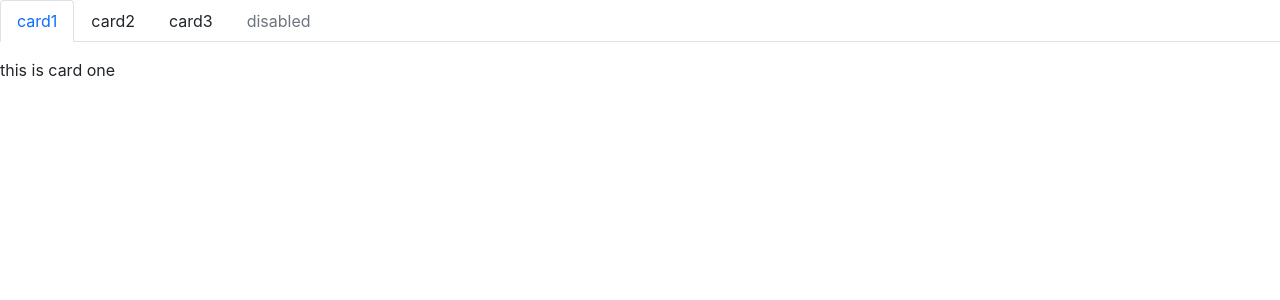
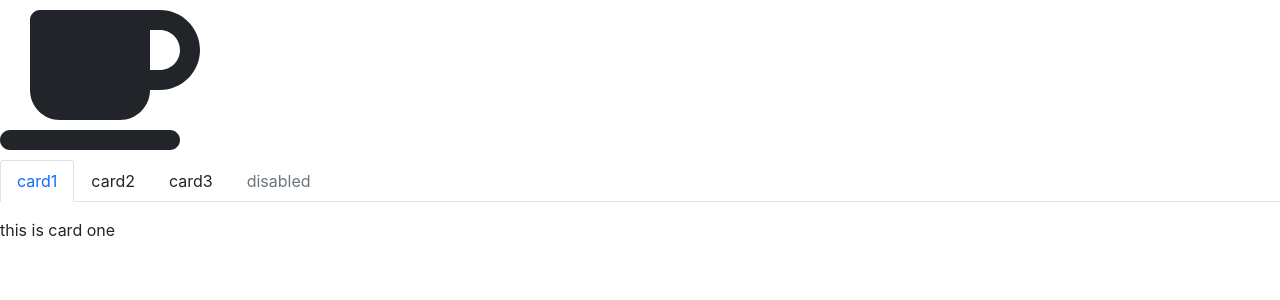
Before and after one commit to xing-6464/star-ui-react, a React (Vite) app: page / in a window 1280 px wide. Shown: the top 300 px of the page. Built offline with nearby package versions, Linux system fonts and the light colour scheme.

Commit message:
添加图表库

```diff
--- a/package.json
+++ b/package.json
@@ -12,6 +12,9 @@
     "build-storybook": "build-storybook"
   },
   "dependencies": {
+    "@fortawesome/fontawesome-svg-core": "^6.3.0",
+    "@fortawesome/free-solid-svg-icons": "^6.3.0",
+    "@fortawesome/react-fontawesome": "^0.2.0",
     "classnames": "^2.3.2",
     "react": "^18.2.0",
     "react-dom": "^18.2.0",
--- a/src/App.tsx
+++ b/src/App.tsx
@@ -1,9 +1,12 @@
 import React from 'react'
+import { FontAwesomeIcon } from '@fortawesome/react-fontawesome'
+import { faCoffee } from '@fortawesome/free-solid-svg-icons'
 import { Tabs, TabItem } from './components/Tabs'
 
 function App() {
   return (
     <div>
+      <FontAwesomeIcon icon={faCoffee} size="10x" />
       <Tabs defaultIndex={0} onSelect={() => {}} type="card">
         <TabItem label="card1">this is card one</TabItem>
         <TabItem label="card2">this is card one1</TabItem>
```
Also changed, not shown: 1 other file (tests, documents, lock files or other folders).
